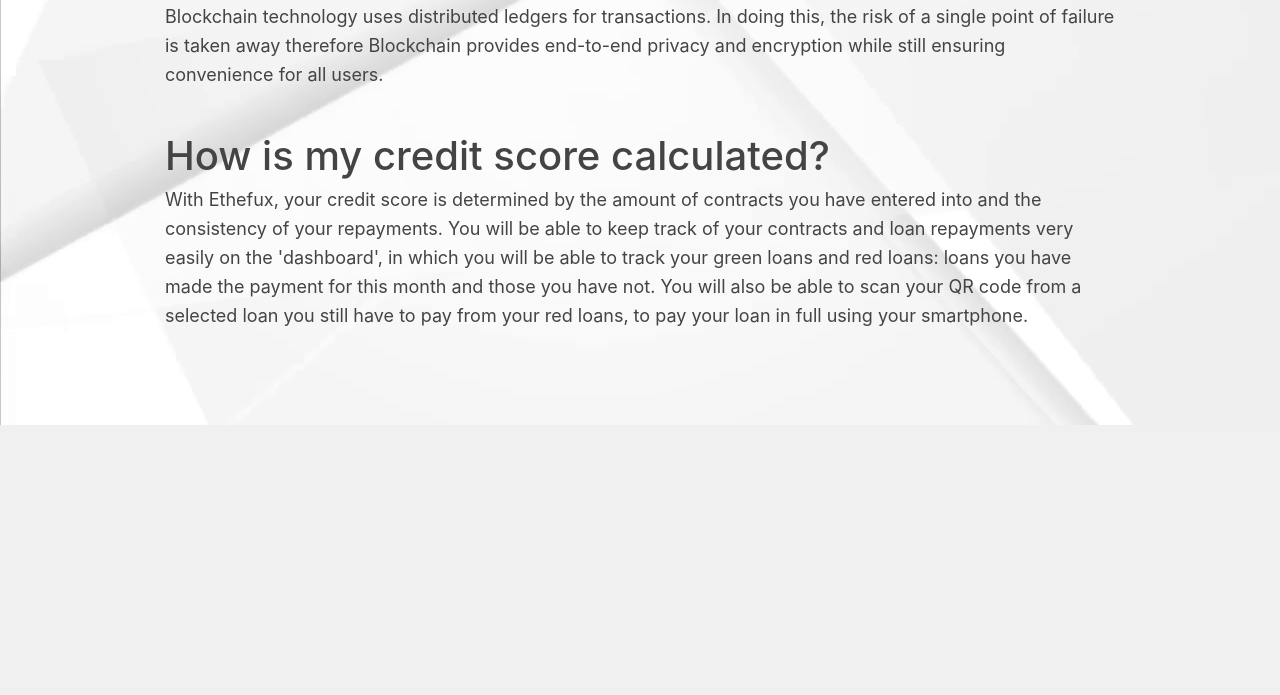
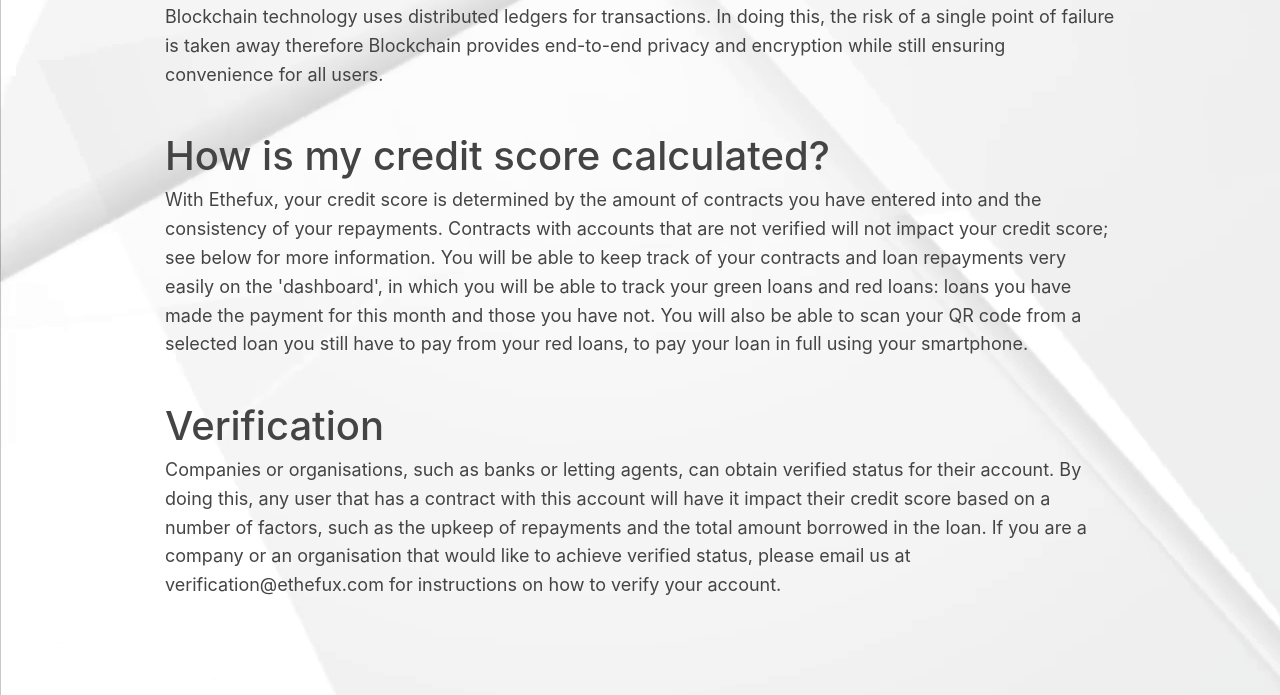
Before and after one commit to Iain530/Ethefux, a Django app: page / in a window 1280 px wide. Shown: the part 1412-2107 px from the top of the page. Before the commit the page ends 1837 px from the top, so only its background shows below. Run offline with Django 3.2, Linux system fonts and the light colour scheme; some libraries are stand-ins or nearby versions.

Commit message:
information update and getting rid of about template

```diff
--- a/ethefux/templates/base.html
+++ b/ethefux/templates/base.html
@@ -49,11 +49,6 @@
 					<a class="nav-link" href="{% url 'ethefux_app:index' %}">Home</a>
 				</li>
 
-				<li class="nav-item">
-					<a class="nav-link" href="{% url 'ethefux_app:about' %}">About us</a>
-				</li>
-
-
 				{% if user.is_authenticated %}
 					<li class="nav-item">
 						<a class="nav-link" href="{% url 'ethefux_app:account' %}">Account</a>
--- a/ethefux/templates/index.html
+++ b/ethefux/templates/index.html
@@ -51,13 +51,23 @@
         <h1>How is my credit score calculated?</h1>
         <p>
             With Ethefux, your credit score is determined by the amount of contracts you have entered into and the
-            consistency of your repayments. You will be able to keep track of your contracts and loan repayments
+            consistency of your repayments. Contracts with accounts that are not verified will not impact your credit score;
+            see below for more information. You will be able to keep track of your contracts and loan repayments
             very easily on the 'dashboard', in which you will be able to track your green loans and red loans: loans
             you have made the payment for this month and those you have not. You will also be able to scan your QR
             code from a selected loan you still have to pay from your red loans, to pay your loan in full using your
             smartphone.
         </p>
 	<br />
+        <h1>Verification</h1>
+        <p>
+            Companies or organisations, such as banks or letting agents, can obtain verified status for their account. By
+            doing this, any user that has a contract with this account will have it impact their credit score based on a
+            number of factors, such as the upkeep of repayments and the total amount borrowed in the loan.
+            If you are a company or an organisation that would like to achieve verified status, please email us at
+            verification@ethefux.com for instructions on how to verify your account.
+        </p>
+        <br />
 
     </div>
 </div>
```
Also changed, not shown: ethefux/templates/about.html (deleted, +0 -25 lines).
